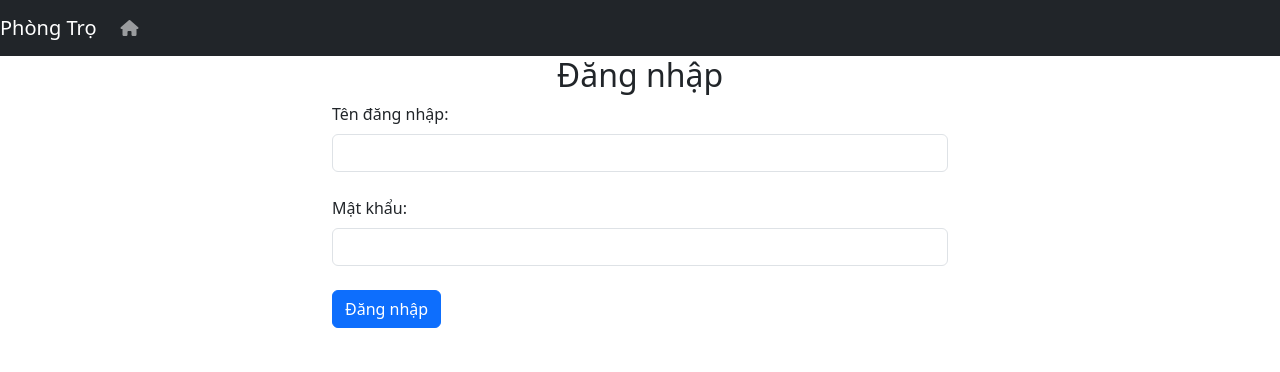
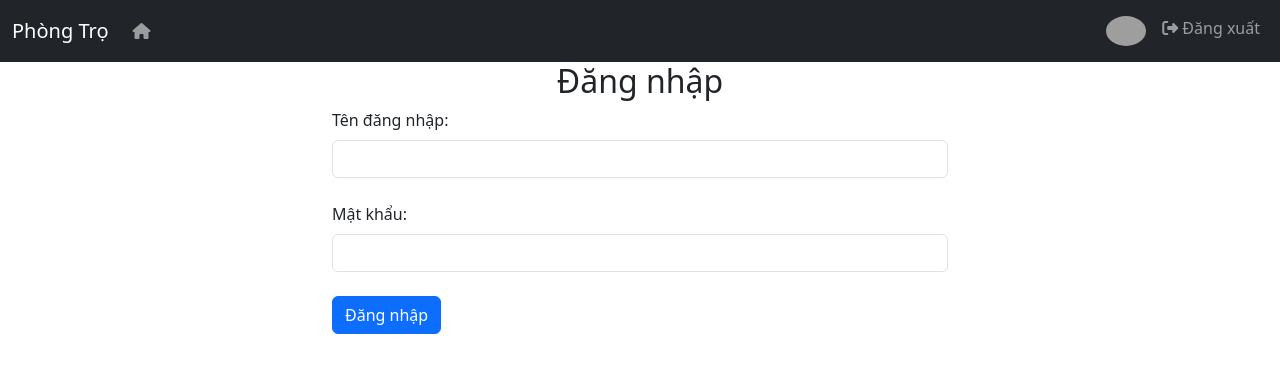
Before and after one commit to nguyentrungtinh2003/room_management_system_frontend, a React (Create React App) app: page /login in a window 1280 px wide. Shown: the top 372 px of the page. Built offline with nearby package versions, Linux system fonts and the light colour scheme.

Commit message:
create save user login, fix bug login and register, show user info in header

```diff
--- a/src/Auth/Login.js
+++ b/src/Auth/Login.js
@@ -1,10 +1,12 @@
 import axios from "axios";
-import React, { useState } from "react";
+import React, { useContext, useState } from "react";
 import Url from "../Config/Url";
 import { ToastContainer, toast, Slide } from "react-toastify";
+import { UserContext } from "../Context/UserContext";
 
 const Login = () => {
   const [data, setData] = useState({});
+  const { setUser } = useContext(UserContext);
   const [formData, setFormData] = useState({
     username: "",
     password: "",
@@ -25,11 +27,24 @@ const Login = () => {
         if (response.data.token) {
           const token = response.data.token;
           localStorage.setItem("token", token);
+          setUser({
+            username: response.data.username,
+            img: response.data.img,
+            id: response.data.id,
+            role: response.data.role,
+          });
+          //
+          localStorage.setItem("id", response.data.id);
+          localStorage.setItem("username", response.data.username);
+          localStorage.setItem("img", response.data.img);
+          localStorage.setItem("role", response.data.role);
+          //
           toast.success("Đăng nhập thành công!", {
             position: "top-right",
             autoClose: 3000,
             transition: Slide,
           });
+          console.log(setUser);
           setTimeout(() => {
             if (response.data.role == "ADMIN") {
               window.location.href = "/admin";
--- a/src/Context/UserContext.js
+++ b/src/Context/UserContext.js
@@ -0,0 +1,13 @@
+import { Children, createContext, useState } from "react";
+import React from "react";
+
+export const UserContext = createContext();
+
+export const UserProvider = ({ children }) => {
+  const [user, setUser] = useState(null);
+  return (
+    <UserContext.Provider value={{ user, setUser }}>
+      {children}
+    </UserContext.Provider>
+  );
+};
--- a/src/Pages/header.js
+++ b/src/Pages/header.js
@@ -1,20 +1,90 @@
-import React from "react";
+import React, { useContext } from "react";
+import { UserContext } from "../Context/UserContext";
+import Url from "../Config/Url";
 
 const Header = () => {
+  const user = {
+    id: localStorage.getItem("id"),
+    username: localStorage.getItem("username"),
+    img: localStorage.getItem("img"),
+    role: localStorage.getItem("role"),
+  };
+
   return (
     <>
       <nav className="navbar navbar-expand-lg navbar-dark bg-dark">
+        <div className="container-fluid">
           <a className="navbar-brand" href="#">
             Phòng Trọ
           </a>
 
           <div className="collapse navbar-collapse" id="navbarSupportedContent">
+            {/* Biểu tượng Home bên trái */}
             <ul className="navbar-nav mr-auto">
               <li className="nav-item active">
                 <a className="nav-link" href="#">
-                <li className="fas fa-home"></li>
+                  <i className="fas fa-home"></i>
                 </a>
               </li>
+            </ul>
+          </div>
+          {/* Biểu tượng User bên phải */}
+
+          <ul className="navbar-nav ml-auto">
+            {user ? (
+              <>
+                <li className="nav-item">
+                  <a
+                    href={`http://localhost:3000/${
+                      user.role ? user.role.toLowerCase() : ""
+                    }`}
+                    className="nav-link"
+                  >
+                    <span>{user.username}</span>
+                  </a>
+                </li>
+                <li className="nav-item">
+                  <a
+                    href={`http://localhost:3000/${
+                      user.role ? user.role.toLowerCase() : ""
+                    }`}
+                    className="nav-link"
+                  >
+                    <img
+                      src={`${Url}/uploads/${user.img}`}
+                      alt="User Avatar"
+                      style={{ width: "40px", borderRadius: "50%" }}
+                      className="user-avatar"
+                    />
+                  </a>
+                </li>
+                <li className="nav-item">
+                  <a
+                    className="nav-link"
+                    onClick={() => {
+                      // Xóa dữ liệu khỏi localStorage
+                      localStorage.removeItem("id");
+                      localStorage.removeItem("username");
+                      localStorage.removeItem("img");
+                      localStorage.removeItem("role");
+                      // Chuyển hướng đến trang đăng nhập
+                      window.location.href = "/login";
+                    }}
+                    style={{ cursor: "pointer" }}
+                  >
+                    <i className="fas fa-sign-out-alt"></i> Đăng xuất
+                  </a>
+                </li>
+              </>
+            ) : (
+              <>
+                <li className="nav-item active">
+                  <a className="nav-link" href="/login">
+                    <i className="fas fa-user"></i> Đăng nhập
+                  </a>
+                </li>
+              </>
+            )}
           </ul>
         </div>
       </nav>
--- a/src/index.js
+++ b/src/index.js
@@ -1,13 +1,16 @@
-import React from 'react';
-import ReactDOM from 'react-dom/client';
-import './index.css';
-import App from './App';
-import reportWebVitals from './reportWebVitals';
+import React from "react";
+import ReactDOM from "react-dom/client";
+import "./index.css";
+import App from "./App";
+import reportWebVitals from "./reportWebVitals";
+import { UserProvider } from "./Context/UserContext";
 
-const root = ReactDOM.createRoot(document.getElementById('root'));
+const root = ReactDOM.createRoot(document.getElementById("root"));
 root.render(
   <React.StrictMode>
-    <App />
+    <UserProvider>
+      <App />
+    </UserProvider>
   </React.StrictMode>
 );
 
```
Lines whose indentation alone changed are shown as unchanged.
